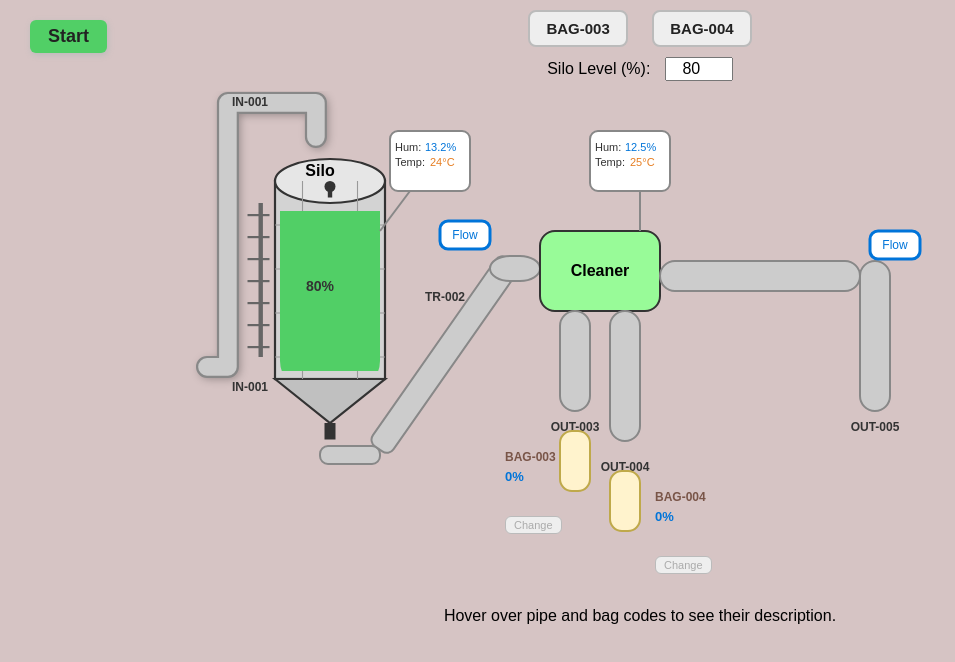
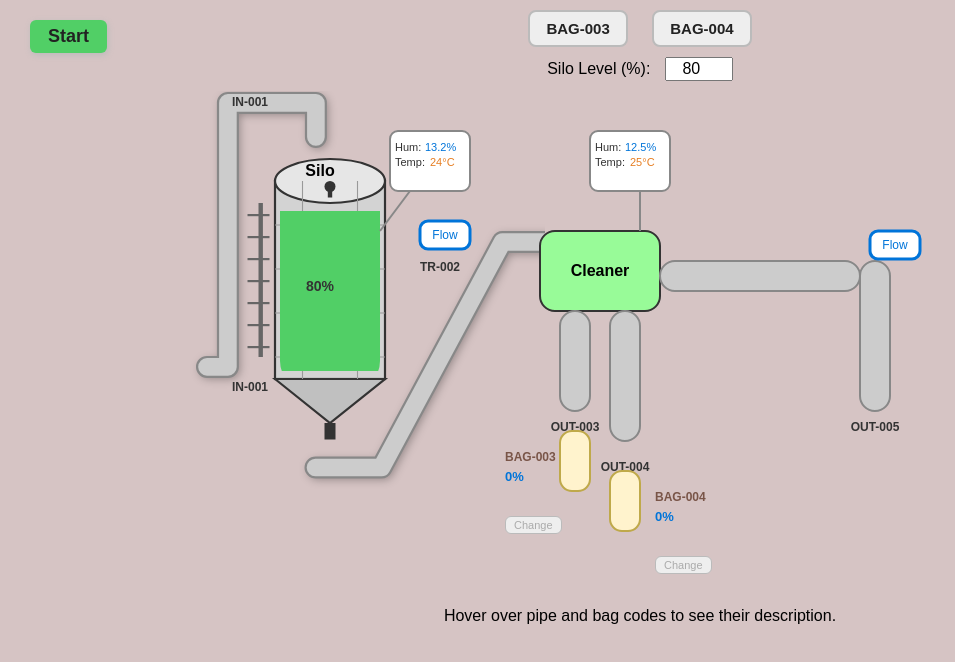
Before and after one commit to marcogara/rice-factory-scada, a plain HTML site: page index.html in a window 1280 px wide. Shown: the whole page, without its empty margins (0-955 px from the left). Drawn offline with Linux system fonts and the light colour scheme.

Commit message:
added svg for html cleanup

```diff
--- a/index.html
+++ b/index.html
@@ -133,17 +133,14 @@
             <text class="pipe-label" id="input-pipe-label" x="60" y="300" text-anchor="middle" data-desc="Rice paddy input from storage truck">IN-001</text>
 
             <!-- Pipe from Silo to Cleaner -->
-            <rect x="130" y="355" width="60" height="18" rx="8" fill="#cccccc" stroke="#888" stroke-width="2"/>
-            <!-- Rotated 10 degrees -->
-            <rect x="190" y="355" width="230" height="25" rx="8" fill="#cccccc" stroke="#888" stroke-width="2"
-                transform="rotate(305 180 364)"/>
-            <rect x="300" y="165" width="50" height="25" rx="20" fill="#cccccc" stroke="#888" stroke-width="2"/>
+            <image href="TR-002.svg" x="-60" y="-25" width="415" height="440"/>
+
             <!-- Pipe label with code and tooltip -->
-            <text class="pipe-label" id="transfer-pipe-label" x="255" y="210" text-anchor="middle" data-desc="Transfer pipe from silo to cleaner">TR-002</text>
+            <text class="pipe-label" id="transfer-pipe-label" x="250" y="180" text-anchor="middle" data-desc="Transfer pipe from silo to cleaner">TR-002</text>
 
-            <!-- Flow Reader (outside the pipe, above) -->
-            <rect x="250" y="130" width="50" height="28" rx="8" fill="#fff" stroke="#0074D9" stroke-width="3"/>
-            <text id="flowValueTR-002" x="275" y="148" text-anchor="middle" font-size="12" fill="#0074D9">Flow</text>
+            <!-- Flow Reader -->
+            <rect x="230" y="130" width="50" height="28" rx="8" fill="#fff" stroke="#0074D9" stroke-width="3"/>
+            <text id="flowValueTR-002" x="255" y="148" text-anchor="middle" font-size="12" fill="#0074D9">Flow</text>
 
             <!-- Cleaner -->
             <rect id="cleanerRect" x="350" y="140" width="120" height="80" rx="15" fill="#98fb98" stroke="#333" stroke-width="2"/>
```
Also changed, not shown: TR-002.svg (added).
